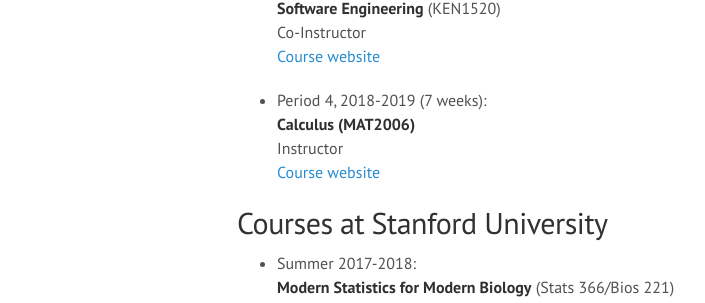
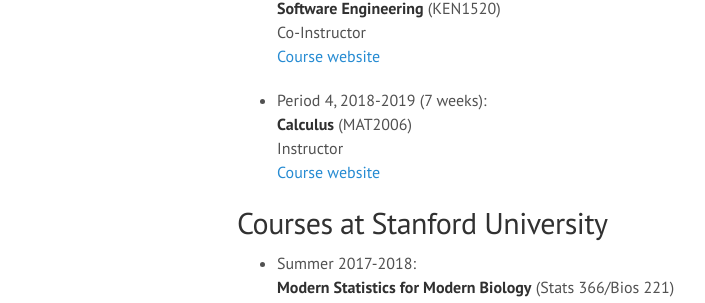
Before and after one commit to ChristofSeiler/ChristofSeiler.github.io, a Jekyll site: the page built from teaching.md, in a window 1280 px wide. Shown: the part 510-813 px from the top of the page, without its empty margins (3-708 px from the left). Built offline with Jekyll 4.4.1, drawn with Linux system fonts in a browser that asks for light colours.

Commit message:
formatting

```diff
--- a/teaching.md
+++ b/teaching.md
@@ -21,7 +21,7 @@
 [Course website](https://www.maastrichtuniversity.nl/education/bachelor/bachelor-data-science-and-knowledge-engineering/courses-curriculum)
 
 * Period 4, 2018-2019 (7 weeks): <br>
-**Calculus (MAT2006)** <br>
+**Calculus** (MAT2006) <br>
 Instructor <br>
 [Course website](https://www.maastrichtuniversity.nl/meta/350269/calculus)
 
```
